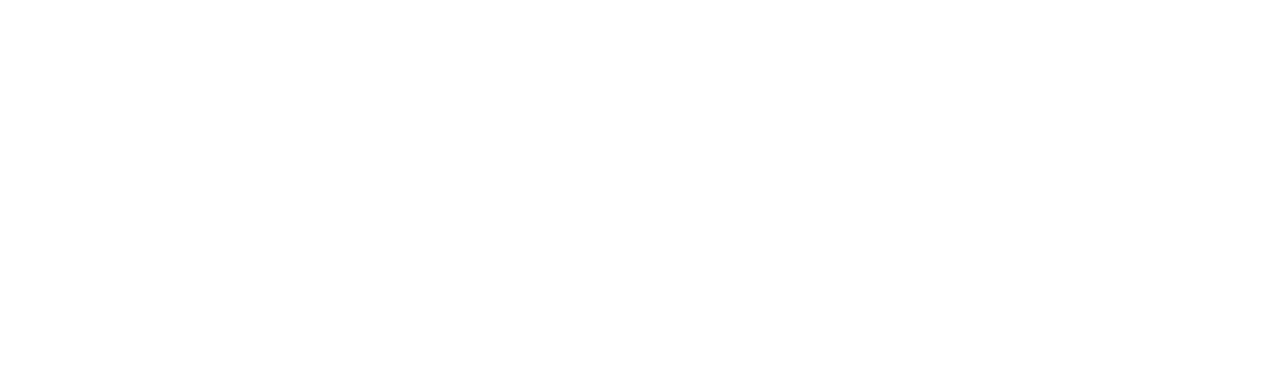
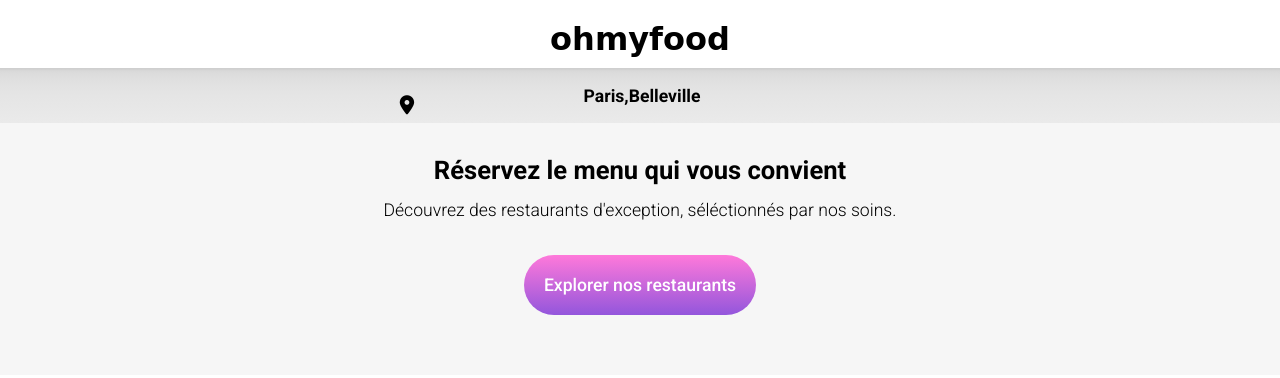
Before and after one commit to Mary-Clb/PROJET3_OHMYFOOD, a website: page index.html in a window 1280 px wide. Drawn offline with Linux system fonts and the light colour scheme; a web font is replaced by a local one.

Commit message:
Header+1st section

```diff
--- /dev/null
+++ b/Sass/Utils/_mixins.scss
@@ -0,0 +1,17 @@
+@mixin btn{
+    height: 60px;
+    border-radius: 30px;
+    border: none;
+    padding: 20px;
+    background: $btn-background;
+    font-family: $font-txt;
+    font-size: 1.1em;
+    width: fit-content;
+    color: white;
+    &:focus{
+        outline: 1px solid $color-primary;
+    }
+    &:hover{
+       opacity: 0.9;
+    }
+}
--- a/Sass/Utils/_variables.scss
+++ b/Sass/Utils/_variables.scss
@@ -1,3 +1,15 @@
-$color-primary: #9356DC
-$color-secondary: #FF79DA
-$color-tertiary: #99E2D0
+$color-primary: #9356DC;
+$color-secondary: #FF79DA;
+$color-tertiary: #99E2D0;
+
+$section-background: #F6F6F6;
+$form-background: #EAEAEA;
+$form-top: #CFCFCF;
+
+$font-logo: 'Shrikhand', cursive;
+$font-txt: 'Roboto', sans-serif;
+
+$btn-background: linear-gradient($color-secondary,50%,$color-primary);
+
+
+/*$map-icone: <i class="fas fa-search"></i>*/
--- /dev/null
+++ b/Sass/base/_base.scss
@@ -0,0 +1,18 @@
+body{
+    box-sizing: border-box;
+    margin: 0px;
+    padding: 0px;
+    display: block;
+}
+.container{
+    width: 100%;
+}
+section{
+    display:flex;
+    flex-direction: column;
+    align-items: center;
+    justify-content: center;
+}
+h2,p{
+    text-align: center;
+}
--- /dev/null
+++ b/Sass/base/_typography.scss
@@ -0,0 +1,19 @@
+h1 {
+    font-family: $font-logo;
+    text-align: center;
+    font-size: 2em;
+    margin: 20px 0px 10px 0px;
+}
+body{
+    font-family: $font-txt;
+}
+h2{
+    font-size: 1.6em;
+    font-weight: bolder;
+    margin: inherit;
+}
+p{
+    font-size: 1.1em;
+    font-weight: 300;
+    margin: inherit;
+}
--- /dev/null
+++ b/Sass/components/_button.scss
@@ -0,0 +1,3 @@
+.btn{
+    @include btn
+}
--- /dev/null
+++ b/Sass/layouts/_form.scss
@@ -0,0 +1,36 @@
+.form{
+    width: 100%;
+    height: 52px;
+&__field{
+    width: 100%;
+    height: 52px;
+    text-align: center;
+    font-family: $font-txt;
+    font-size: 1.1em;
+    font-weight: bold;
+    background: linear-gradient($form-top,10%,$form-background);
+    border: none;
+    border-top: 1px solid $form-top;
+
+    &:focus{
+        outline: 1px solid $color-primary;
+    }
+}
+&__button{
+    height: 52px;
+    position: absolute;
+    width: 50%;
+    text-align: right;
+    top: 80px;
+    border: none;
+    background: transparent;
+    font-size: 1.2em;
+    &:focus{
+        outline: 1px solid silver;
+    }
+}
+&__icone{
+    padding-right: 35%;
+}
+
+}
--- a/Sass/main.scss
+++ b/Sass/main.scss
@@ -0,0 +1,11 @@
+@import "./utils/mixins.scss";
+@import "./utils/variables.scss";
+
+@import "./base/base.scss";
+@import "./base/typography.scss";
+
+@import "./components/button.scss";
+
+@import "./layouts/form.scss";
+
+@import "./pages/accueil.scss";
--- /dev/null
+++ b/Sass/pages/_accueil.scss
@@ -0,0 +1,11 @@
+.introduction{
+    background-color: $section-background ;
+    padding: 35px 35px 60px 35px;
+    h2{
+        margin-bottom: 15px;
+    }
+    p{
+        margin-bottom: 35px;
+    }
+
+}
--- a/index.html
+++ b/index.html
@@ -3,11 +3,36 @@
   <head>
     <meta charset="utf-8" />
     <meta name="viewport" content="width=device-width, initial-scale=1" />
+    <link rel="preconnect" href="https://fonts.gstatic.com">
+    <link href="https://fonts.googleapis.com/css2?family=Roboto:wght@300;500;700&family=Shrikhand&display=swap" rel="stylesheet">
+    <link rel="preconnect" href="https://fonts.gstatic.com">
+    <script src="https://kit.fontawesome.com/f3b706a9c9.js" crossorigin="anonymous"></script>
     <link rel="stylesheet" href="./Public/css/style.css" />
     <title>OhMyFood - Accueil</title>
   </head>
 
   <body>
-    <!-- Contenu -->
+    <div class="loader"></div>
+    <header>
+      <h1>ohmyfood</h1>
+    </header>
+
+    <main class="container">
+      <div class="form">
+        <input class="form__field" type="text" value="Paris,Belleville"></input>
+        <button class="form__button" type="submit" value=""><span class="form__icone"><i class="fas fa-map-marker-alt"></i></span></button>
+      </div>
+
+      <section class="introduction">
+        <h2>Réservez le menu qui vous convient</h2>
+        <p>Découvrez des restaurants d'exception, séléctionnés par nos soins.</p>
+        <button class="btn" type="submit" value="">Explorer nos restaurants</button>
+      </section>
+
+
+
+
+    </main>
+
   </body>
 </html>
```
Also changed, not shown: package.json (added, +21 -0 lines), Public/css/style.css, 1 other file.
